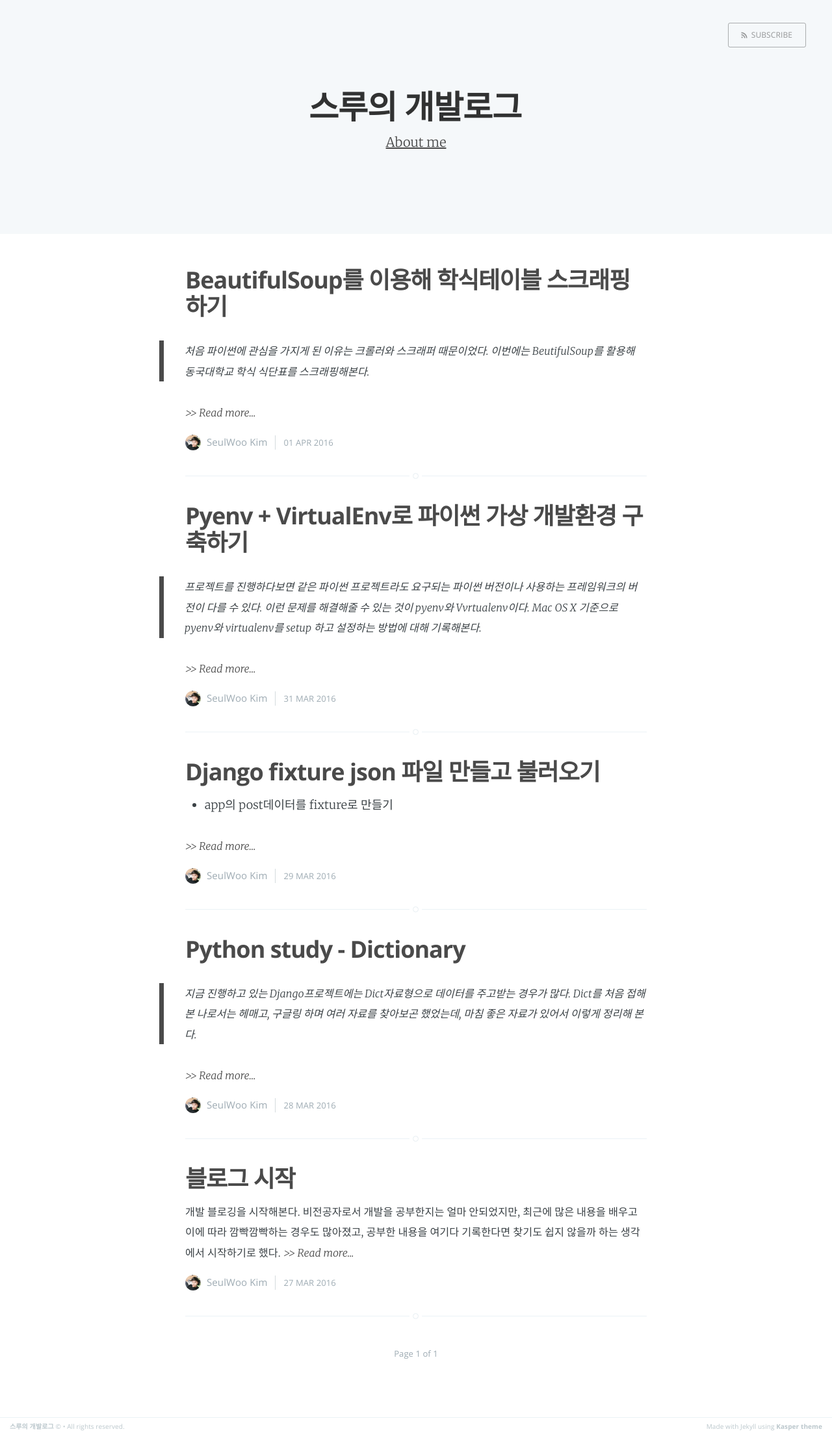
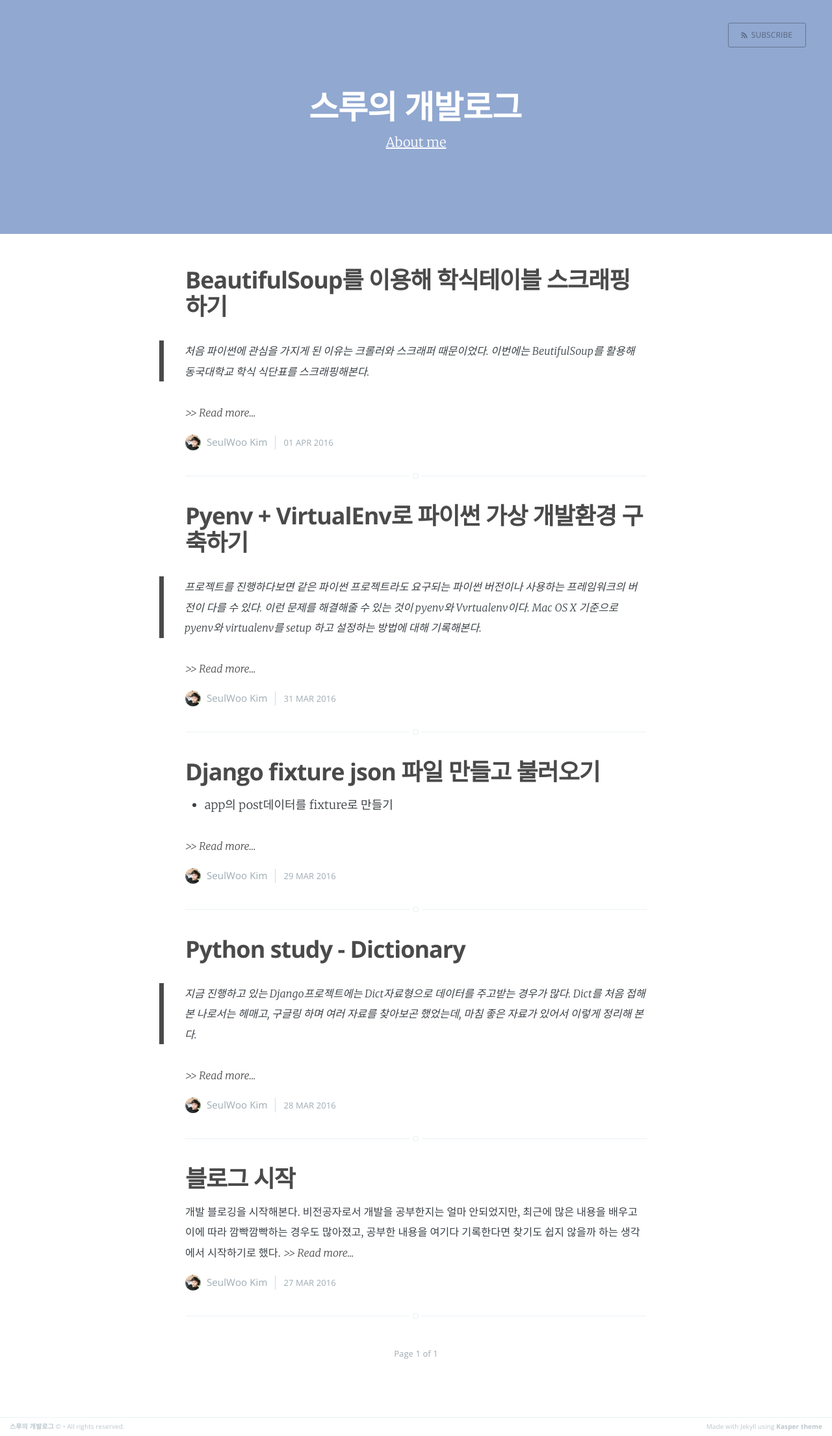
Before and after one commit to ThroughKim/throughkim.github.com, a Jekyll site: the page built from index.html, in a window 1280 px wide. Shown: the whole page at 65% size. Built offline with Jekyll 4.4.1, drawn with Linux system fonts in a browser that asks for light colours; Markdown is read by kramdown in place of the engine named in the settings; the list of posts is cut into pages by our own code.

Commit message:
테마 수정

```diff
--- a/assets/css/screen.css
+++ b/assets/css/screen.css
@@ -461,6 +461,8 @@
 .vertical {
     display: table-cell;
     vertical-align: middle;
+    background-color: #91A8d0;
+
 }
 
 
@@ -666,7 +668,7 @@
     letter-spacing: -1px;
     font-weight: 700;
     font-family: "Open Sans", sans-serif;
-    color: #fff;
+    color: black;
 }
 
 .page-description {
@@ -679,6 +681,10 @@
     color: rgba(255,255,255,0.8);
 }
 
+.index-about {
+    color: #fff;
+}
+
 .no-cover.main-header {
     min-height: 160px;
     max-height: 40%;
@@ -686,7 +692,7 @@
 }
 
 .no-cover .page-title {
-    color: rgba(0,0,0,0.8);
+    color: white;
 }
 
 .no-cover .page-description {
--- a/index.html
+++ b/index.html
@@ -19,7 +19,7 @@
             <h1 class="page-title">{{ site.name }}</h1>
             <h2 class="page-description">
                 {% if site.description %} {{ site.description }}. {% endif %}
-                {% if page.about %} <a href='{{ site.baseurl }}{{ page.about }}'> About me </a> {% endif %}
+                {% if page.about %} <a class="index-about" href='{{ site.baseurl }}{{ page.about }}'> About me </a> {% endif %}
             </h2>
         </div>
     </div>
```
Also changed, not shown: 1 other file.
